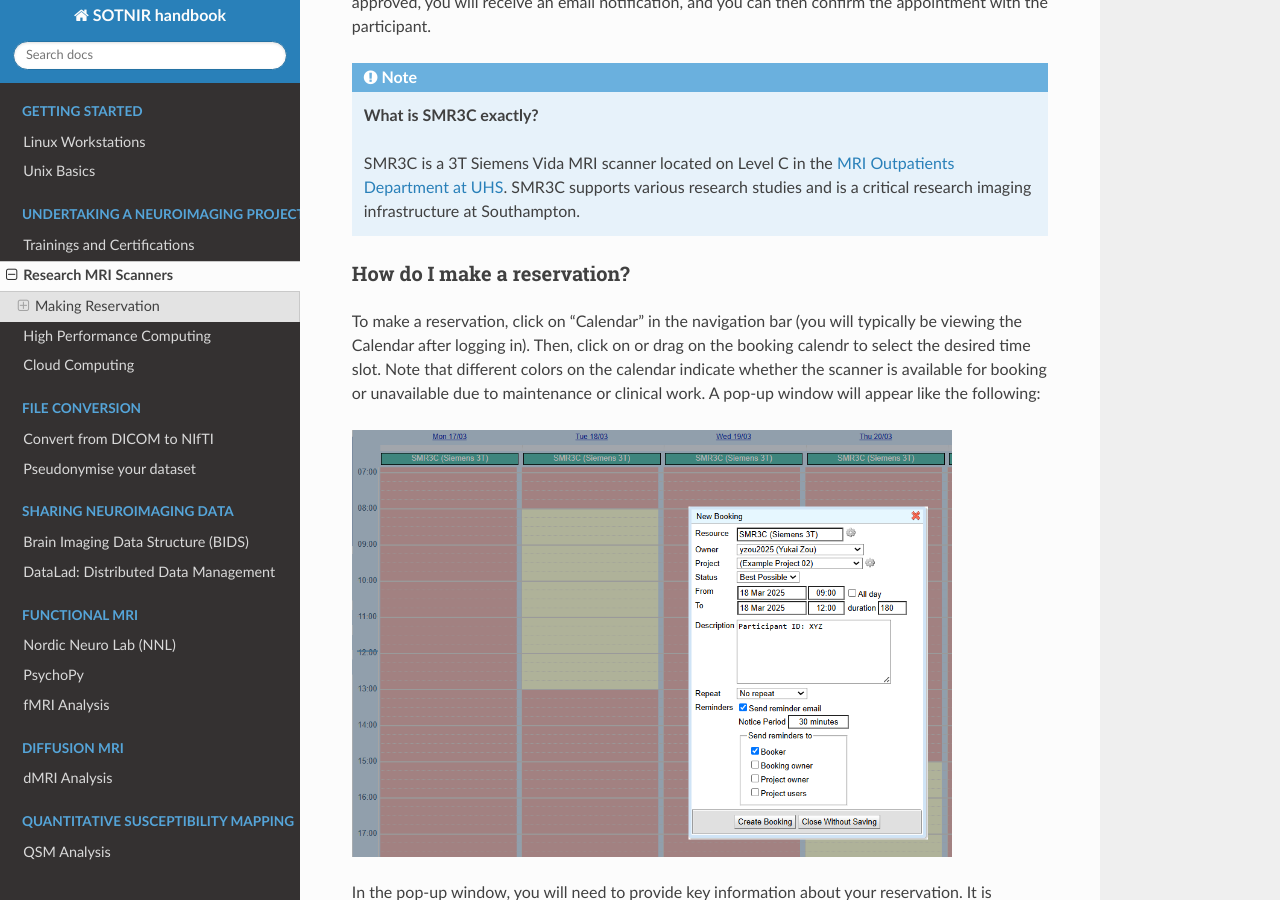
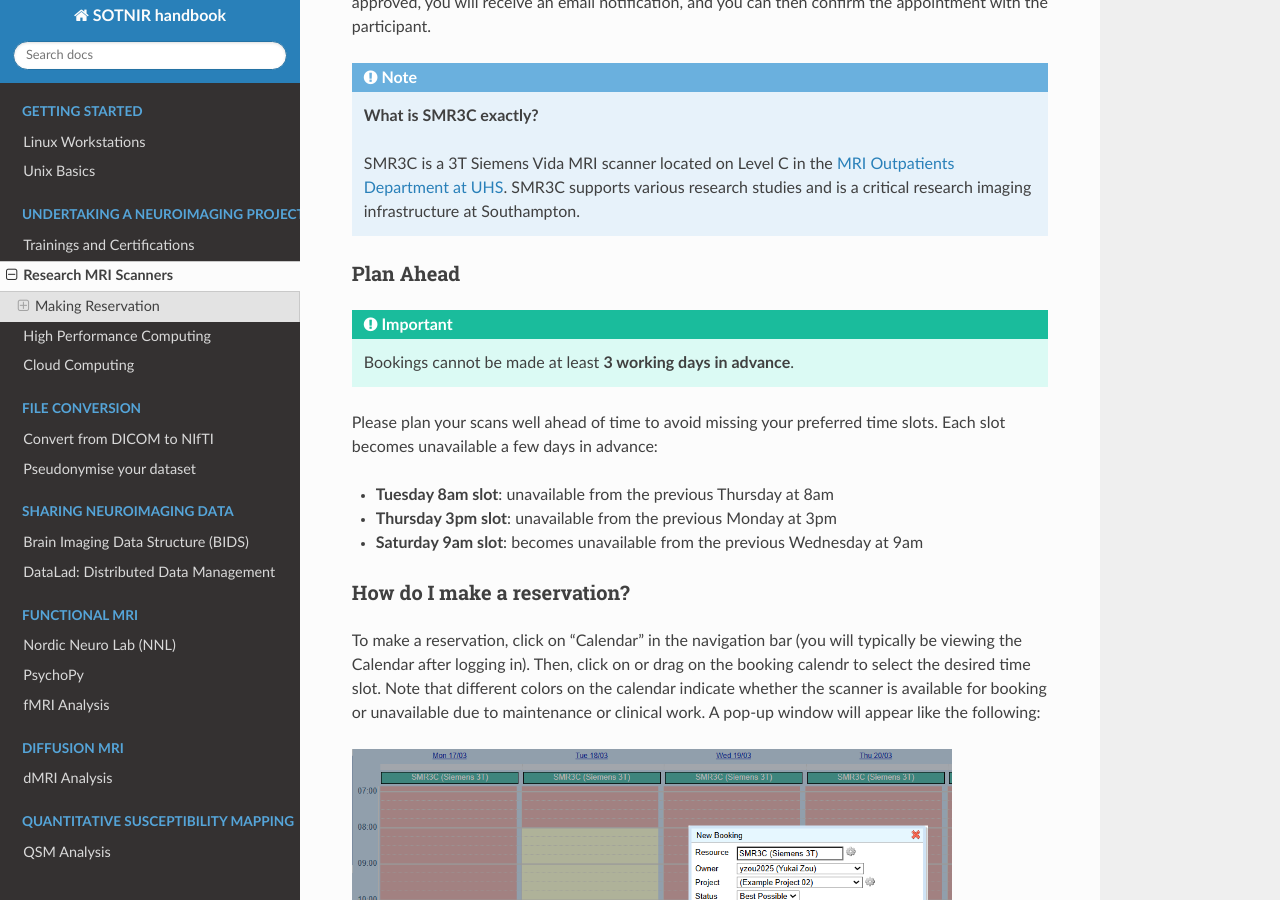
Before and after one commit to nhuneke/sotnir-handbook, a Sphinx documentation site: the page built from docs/projects-soton/mri-scanner.rst, in a window 1280 px wide and 900 px high, scrolled down 1362 px. Built offline with Sphinx 7.4.7 and the Read the Docs theme 3.1.0, drawn with Linux system fonts in a browser that asks for light colours.

Commit message:
Updated slot availability

```diff
--- a/docs/projects-soton/mri-scanner.rst
+++ b/docs/projects-soton/mri-scanner.rst
@@ -42,6 +42,18 @@ Here is how the calendar looks like:
 
     SMR3C is a 3T Siemens Vida MRI scanner located on Level C in the `MRI Outpatients Department at UHS <https://www.uhs.nhs.uk/whats-new/press-releases/university-hospital-southampton-opens-12.2m-state-of-the-art-mri-outpatients-department>`_. SMR3C supports various research studies and is a critical research imaging infrastructure at Southampton.
 
+Plan Ahead
+==========
+
+.. important::
+
+    Bookings cannot be made at least **3 working days in advance**.
+
+Please plan your scans well ahead of time to avoid missing your preferred time slots. Each slot becomes unavailable a few days in advance:
+
+- **Tuesday 8am slot**: unavailable from the previous Thursday at 8am
+- **Thursday 3pm slot**: unavailable from the previous Monday at 3pm
+- **Saturday 9am slot**: becomes unavailable from the previous Wednesday at 9am
 
 How do I make a reservation?
 =============================
```
